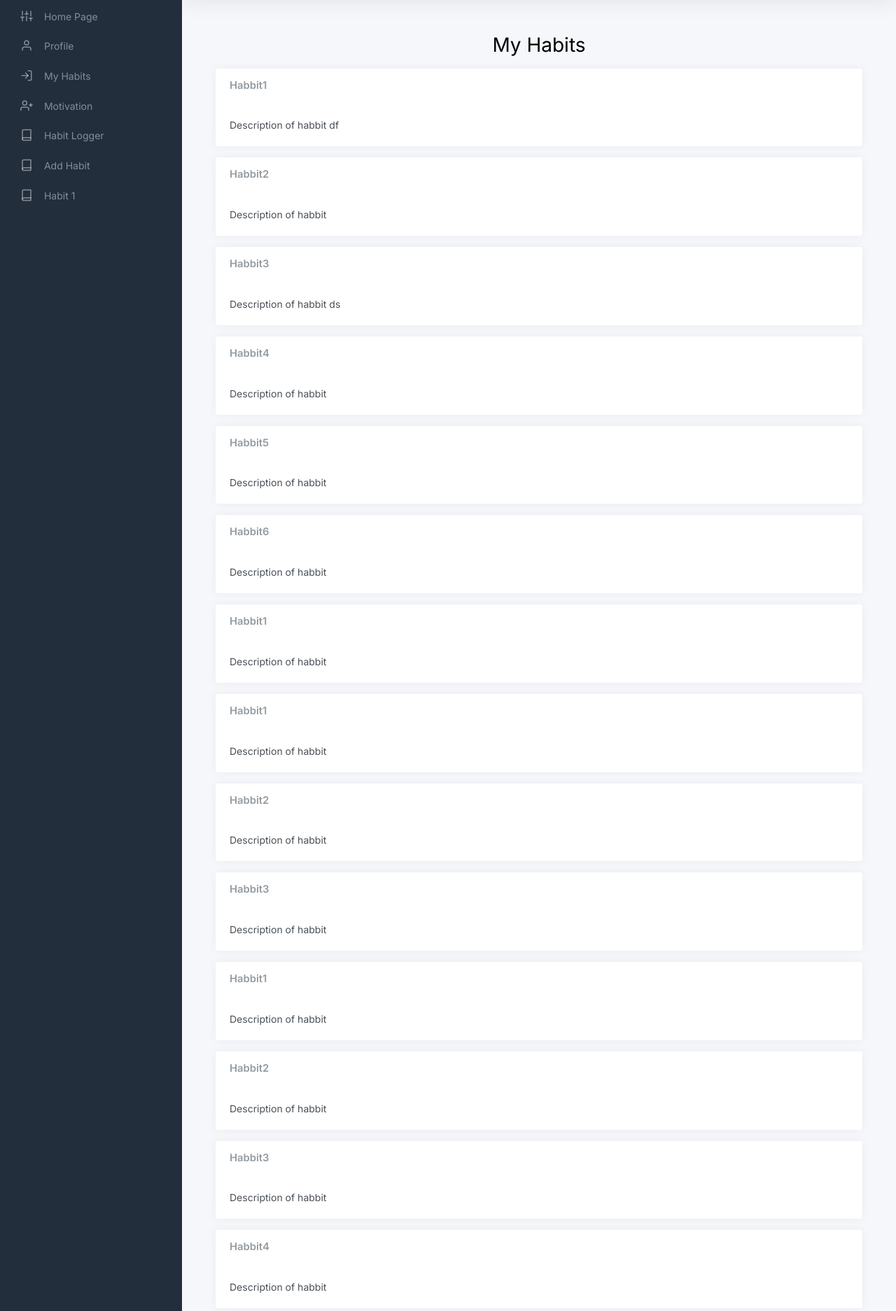
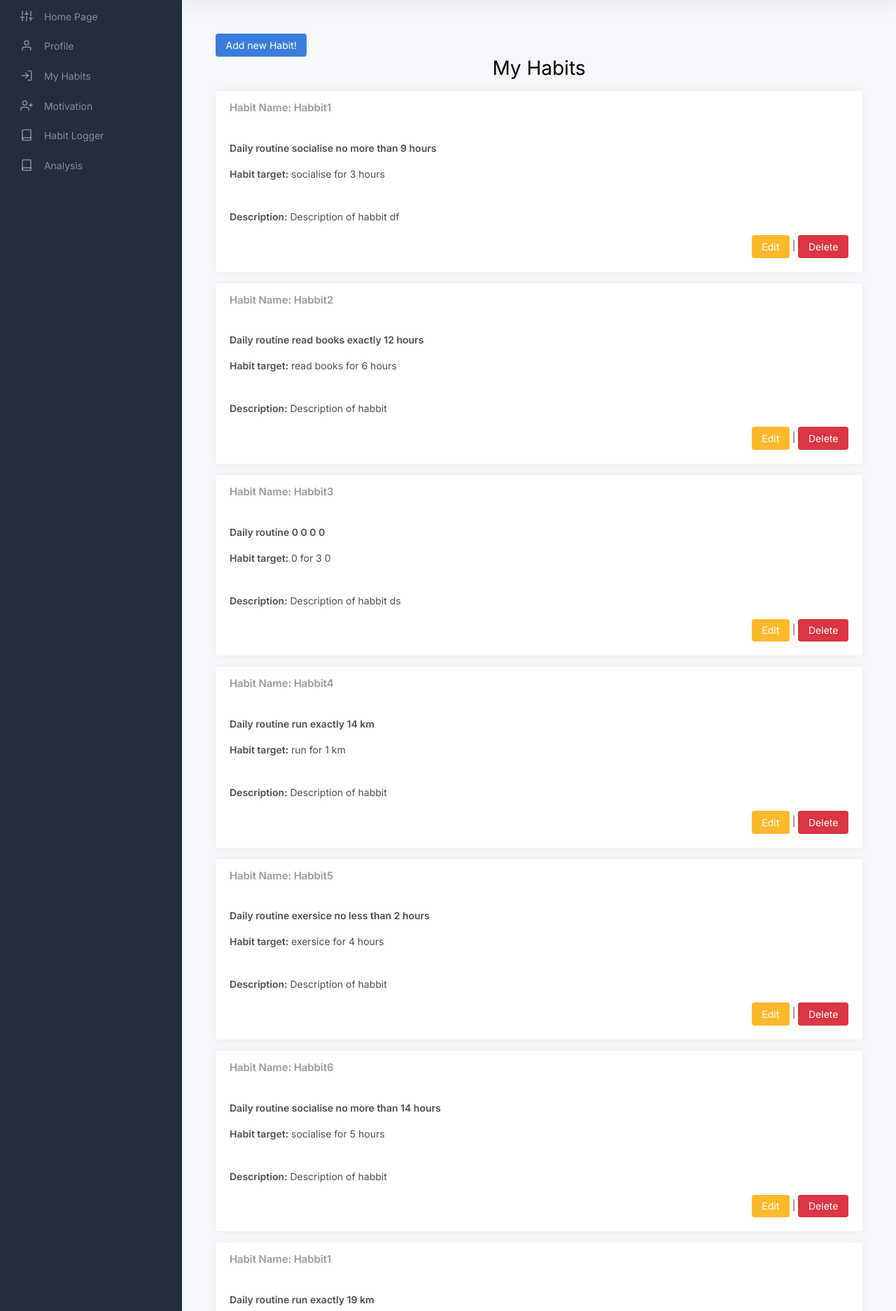
Before and after one commit to jtbandurski/PythonSQL_project, a Django app: template project/habitstracker/templates/habits/my_habits.html in a window 1280 px wide. Shown: the part 65-1939 px from the top of the page at 70% size. Run offline with Django 4.2, Linux system fonts and the light colour scheme; the template is opened without the code that fills it: values that come from a table or form of the project are taken from there, others are empty; data comes from the database, SQL or seed files in the repository; both versions use the stored data as it was after the commit; some libraries are stand-ins or nearby versions.

Commit message:
Handling Edit and Delete functionality

```diff
--- a/project/habitstracker/habits/urls.py
+++ b/project/habitstracker/habits/urls.py
@@ -14,9 +14,12 @@ urlpatterns = [
     path('my_habits/',views.my_habits, name='my_habits'),
     path('motivations/',views.motivations, name='motivations'),
     path('add_habit/',views.add_habit, name='add_habit'),
-    path('add_habit/submission/',views.add_habit_submission, name='add_habitsubmission/'),
+    path('add_habit/<id>/',views.add_habit, name='add_habit'),
+    path('delete_habit/<id>/',views.delete_habit, name='delete_habit'),
     path('comment/submission/',views.add_comment_submission, name='add_commentssubmission/'),
     path('dislike/<int:post_id>/',views.dislike, name='dislike'),
     path('like/<int:post_id>/',views.like, name='like'),
     path('motivations/submission/',views.add_motivation_submission, name='add_motivation_submission'),
+    path('delete_motivation/<id>',views.delete_motivation, name='delete_motivation'),
+
 ]
--- a/project/habitstracker/templates/base.html
+++ b/project/habitstracker/templates/base.html
@@ -64,15 +64,10 @@
 						</a>
 					</li>
 
-					<li class="sidebar-item">
-						<a class="sidebar-link" href="/habits/add_habit">
-							<i class="align-middle" data-feather="book"></i> <span class="align-middle">Add Habit </span>
-						</a>
-					</li>
 
                     <li class="sidebar-item">
 						<a class="sidebar-link" href="pages-blank.html">
-							<i class="align-middle" data-feather="book"></i> <span class="align-middle">Habit 1</span>
+							<i class="align-middle" data-feather="book"></i> <span class="align-middle">Analysis</span>
 						</a>
 					</li>
 				</ul>
--- a/project/habitstracker/templates/habits/add_progress.html
+++ b/project/habitstracker/templates/habits/add_progress.html
@@ -51,14 +51,14 @@
 			</div>
 
 			<div class="card-body text-center">
-				<button type="submit" >Track your habit!</button>
+				<button class="btn btn-success" type="submit" >Track your habit!</button>
 			</div>
 
 		</div>
 	</form>
 	{% else %}
     <p> Add your Habits to see them here!</p>
-	<div class="medium"><a href="/habits/add_habit">Add new Habit!</a></div>
+	<div class="medium"><a class="btn btn-primary" href="/habits/add_habit">Add new Habit!</a></div>
   {% endif %}
 
 {% endblock %}
--- a/project/habitstracker/templates/habits/index.html
+++ b/project/habitstracker/templates/habits/index.html
@@ -55,7 +55,7 @@
                         <input type="text" id ='content' name='content'class="form-control" required="required" placeholder="Your comment">
                         <br>
                         <input type="hidden" id="post_id" name="post_id" value="{{post.post_id}}">
-                        <button type="submit" >Add comment!</button>
+                        <button class="btn btn-primary" type="submit" >Add comment!</button>
                       </div>
                     </form>
                   </div>
@@ -68,9 +68,7 @@
         </div>
       </div>
     {% endfor %}
-    <div class="d-grid">
-      <a href="#" class="btn btn-primary">Load more</a>
-    </div>
+
     {% else %}
     <p> No Posts available</p>
   {% endif %}
--- a/project/habitstracker/templates/habits/my_habits.html
+++ b/project/habitstracker/templates/habits/my_habits.html
@@ -1,22 +1,31 @@
 {% extends 'base.html' %}
 
 {% block content %}
+<div class="medium"><a class="btn btn-primary" href="/habits/add_habit">Add new Habit!</a></div>
   <h1 class="text-center mb-3">My Habits</h1>
   {% if habits %}
     {% for habit in habits %}
         <div class="card mb-3">
           <div class="card-header">
-            <h5 class="card-title mb-0">{{habit.habbit_name}}</h5>
+            <h4 class="card-title mb-0"><b>Habit Name:</b> {{habit.habbit_name}}</h4>
           </div>
           <div class="card-body">
-            <p class="card-text">{{habit.habbit_desc}}</p>
+            <p class="card-text"><b>Daily routine {{habit.success_activity}} {{habit.success_range}} {{habit.success_amount}} {{habit.success_unit}}</b> </p>
+            <p class="card-text"><b>Habit target:</b> {{habit.success_activity}} for {{habit.habbit_days_target}}  {{habit.success_unit}}</p>
+
+          </div>
+          <div class="card-body">
+            <p class="card-text"><b>Description:</b> {{habit.habbit_desc}}</p>
+            <p style="text-align:right" class="card-text">
+              <a class="btn btn-warning" href="/habits/add_habit/{{habit.habbit_id}}">Edit</a> |
+              <a class="btn btn-danger" href="/habits/delete_habit/{{habit.habbit_id}}">Delete</a>
+             </p>
           </div>
         </div>
     {% endfor %}
-    <div class="medium"><a href="/habits/add_habit">Add new Habit!</a></div>
+
   {% else %}
     <p> No Habits available</p>
-    <div class="medium"><a href="/habits/add_habit">Add new Habit!</a></div>
   {% endif %}
 
 
```
Also changed, not shown: project/habitstracker/habits/views.py (+49 -15 lines), project/habitstracker/templates/habits/add_habit.html (+23 -18 lines), project/habitstracker/templates/habits/motivations.html (+9 -13 lines), project/habitstracker/database.db.
